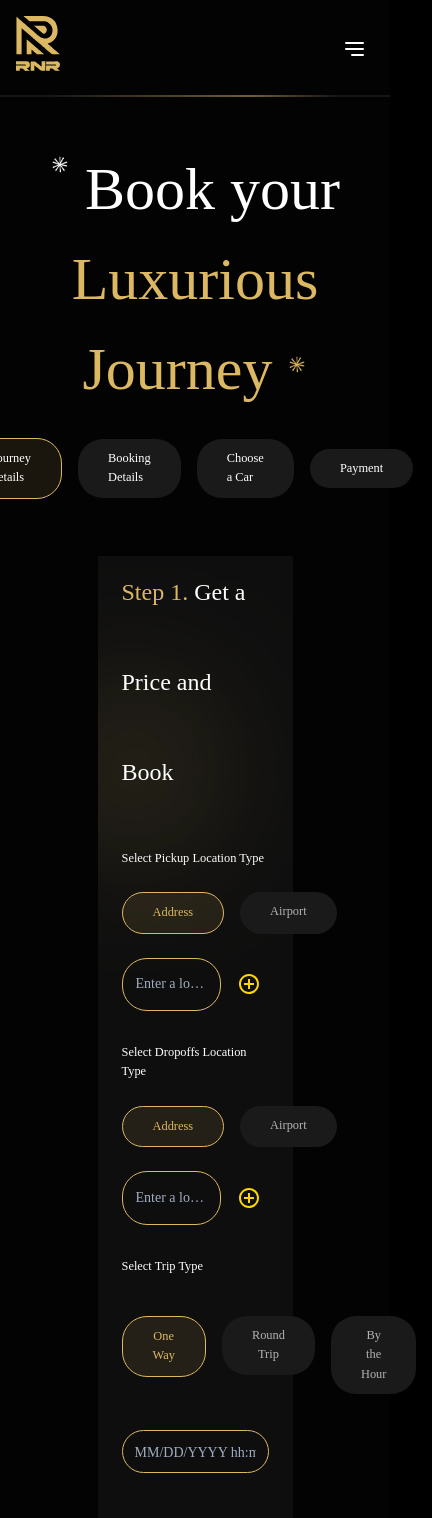
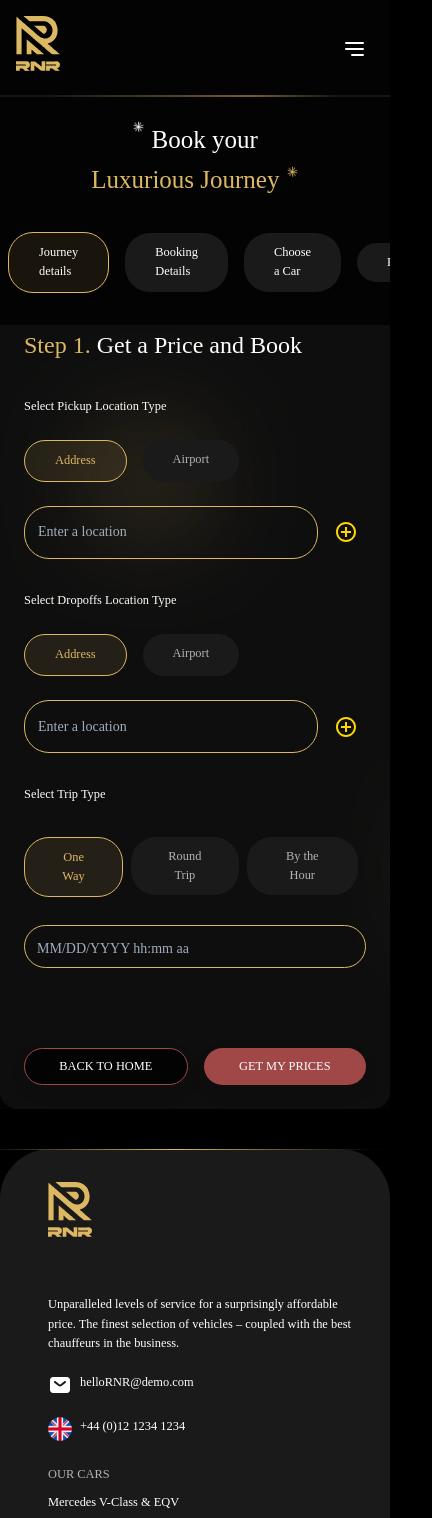
Before and after one commit to ProfiecientGroup/rnr-website, a Next.js app: page /booking in a window 390 px wide. Shown: the top 1518 px of the page, 432 px wide, since content can reach past the window. Built offline with nearby package versions, Linux system fonts and the light colour scheme.

Commit message:
fixed design

```diff
--- a/src/screens/Booking/Booking.tsx
+++ b/src/screens/Booking/Booking.tsx
@@ -1,6 +1,7 @@
 import {
   Box,
   Button,
+  Grid,
   Stack,
   Step,
   StepLabel,
@@ -144,9 +145,7 @@ const Booking = () => {
       newErrors.message = "Please enter a message.";
       isValid = false;
     }
-
     setBookingErrors(newErrors);
-
     if (isValid) {
       try {
         setIsLoading(true);
@@ -267,14 +266,6 @@ const Booking = () => {
     return isValid;
   };
 
-  const isStepSkipped = (step: number) => {
-    return skipped.has(step);
-  };
-
-  const handleNext = () => {
-    setCurrentStep((prevActiveStep) => prevActiveStep + 1);
-  };
-
   const handleBack = () => {
     setCurrentStep((prevActiveStep) => prevActiveStep - 1);
   };
@@ -336,7 +327,7 @@ const Booking = () => {
           />
         );
       case 2:
-        return <ChooseACar bookingData={bookingData}/>;
+        return <ChooseACar bookingData={bookingData} />;
       case 3:
         return <Payment />;
       default:
@@ -352,16 +343,15 @@ const Booking = () => {
         spacing={3}
         justifyContent={"center"}
         alignItems={"center"}
-        p={3}
       >
         <Box>
           <Typography sx={classes.experiFont} variant="h6">
             <span>
               <img
                 src={whiteStar.src}
-                height="20px"
-                width="20px"
-                style={{ position: "relative", bottom: 35 }}
+                height={lgUp ? "20px" : "13px"}
+                width={lgUp ? "20px" : "13px"}
+                style={{ position: "relative", bottom: 15 }}
               />
             </span>{" "}
             <span>Book your</span>
@@ -373,20 +363,73 @@ const Booking = () => {
             <span>
               <img
                 src={goldStar.src}
-                height="20px"
-                width="20px"
-                style={{ position: "relative", bottom: 15 }}
+                height={lgUp ? "20px" : "13px"}
+                width={lgUp ? "20px" : "13px"}
+                style={{ position: "relative", bottom: 10 }}
               />
             </span>
           </Typography>
         </Box>
+        <Grid
+          container
+          sx={{
+            display: "flex",
+            alignItems: "center",
+            justifyContent: "center",
+          }}
+        >
+          <Grid
+            item
+            xs={12}
+            sm={12}
+            md={12}
+            lg={12}
+            xl={12}
+            sx={{
+              display: "flex",
+              alignItems: "center",
+              justifyContent: "center",
+              "& .scrollable::-webkit-scrollbar": {
+                width: "5px",
+                height: "5px",
+                transition: "width 0.3s ease", // Add transition for smooth change
+              },
+              "& .scrollable:hover::-webkit-scrollbar": {
+                width: "10px", // Width when hovering over the parent container
+              },
+              "& .scrollable::-webkit-scrollbar-track": {
+                boxShadow: "inset 0 0 6px rgba(0,0,0,0.3)",
+                borderRadius: "10px",
+              },
+              "& .scrollable::-webkit-scrollbar-thumb": {
+                borderRadius: "10px",
+                background: "#000053", // Color for thumb
+              },
+            }}
+          >
+            <Box
+              sx={{
+                [theme.breakpoints.down("md")]: {
+                  overflowX: "scroll",
+                  padding:1
+                },
+              }}
+            >
               <Stepper activeStep={currentStep}>
                 {steps.map((label, index) => (
                   <StepLabel
                     sx={
                       index === currentStep
-                  ? { ...classes.addressBox, marginRight: 2, cursor: "pointer" }
-                  : { ...classes.pickupBox, marginRight: 2, cursor: "pointer" }
+                        ? {
+                            ...classes.addressBox,
+                            marginRight: 2,
+                            cursor: "pointer",
+                          }
+                        : {
+                            ...classes.pickupBox,
+                            marginRight: 2,
+                            cursor: "pointer",
+                          }
                     }
                     key={index}
                     onClick={() => handleStepClick(index)}
@@ -395,7 +438,23 @@ const Booking = () => {
                   </StepLabel>
                 ))}
               </Stepper>
-        <Box>{getBookingSteppers(currentStep)}</Box>
+            </Box>
+          </Grid>
+          <Grid
+            xs={12}
+            sm={12}
+            md={12}
+            lg={12}
+            xl={12}
+            sx={{
+              display: "flex",
+              alignItems: "center",
+              justifyContent: "center",
+            }}
+          >
+            {getBookingSteppers(currentStep)}
+          </Grid>
+        </Grid>
       </Stack>
     </>
   );
--- a/src/screens/Booking/BookingStyles.ts
+++ b/src/screens/Booking/BookingStyles.ts
@@ -22,6 +22,10 @@ const BookingStyles = (theme: Theme) => {
       fontWeight: "400",
       textAlign: "center",
       lineHeight: "90px",
+      [theme.breakpoints.down("sm")]: {
+        fontSize: "25px",
+        lineHeight: "40px",
+      },
     },
     addressBox: {
       width: "Fill (167px)px",
@@ -54,12 +58,15 @@ const BookingStyles = (theme: Theme) => {
       // alignItems: "center",
       padding: 3,
       borderRadius: "18px",
+      [theme.breakpoints.down("md")]: {
+        width: "auto",
+      },
     },
     textInputField: {
       "& .MuiOutlinedInput-root": {
         borderRadius: "25px",
         fontSize: 20,
-        color:"#fff  !important"
+        color: "#fff  !important",
       },
       "& input:-webkit-autofill": {
         WebkitBoxShadow: "0 0 0 100px #1a1a1a inset !important",
@@ -135,36 +142,47 @@ const BookingStyles = (theme: Theme) => {
       // alignItems: "center",
       padding: 3,
       borderRadius: "18px",
+      [theme.breakpoints.down("md")]: {
+        width: "auto",
+      },
     },
     selectMenu: {
       width: "100%",
       borderRadius: "25px",
+      border: "0.5px solid #DDB863",
       "& .MuiInputBase-root": {
         borderRadius: "25px",
+        border: "0.5px solid #DDB863",
         "& .MuiOutlinedInput-notchedOutline": {
           borderColor: "#DDB863",
           borderRadius: "25px",
+          border: "0.5px solid #DDB863",
         },
         "&:hover .MuiOutlinedInput-notchedOutline": {
           borderColor: "#DDB863",
           borderRadius: "25px",
+          border: "0.5px solid #DDB863",
         },
         "&.Mui-focused .MuiOutlinedInput-notchedOutline": {
           borderColor: "#DDB863",
           borderRadius: "25px",
+          border: "0.5px solid #DDB863",
         },
       },
       "& .MuiSelect-select": {
         borderRadius: "25px !important",
+        border: "0.5px solid #DDB863",
       },
       "& .MuiInputBase-input": {
         borderRadius: "25px",
         padding: "12px 12px",
         background: "transparent",
+        border: "0.5px solid #DDB863",
       },
       "& .MuiMenu-paper": {
         background: "transparent",
         borderRadius: "25px",
+        border: "0.5px solid #DDB863",
       },
     },
     optionStyle: {
@@ -191,16 +209,16 @@ const BookingStyles = (theme: Theme) => {
     },
     timePicker: {
       paddingTop: "12px",
-      borderRadius: "25px",
+      borderRadius: "25px !important",
       "& .MuiOutlinedInput-root": {
-        borderRadius: "25px",
+        borderRadius: "25px !important",
         backgroundColor: "transparent",
       },
       "& .MuiOutlinedInput-input": {
         padding: "8.5px 14px",
         paddingRight: "1px",
         borderColor: "#DDB863",
-        borderRadius: "25px",
+        borderRadius: "25px !important",
       },
       "& .MuiInputAdornment-root": {
         marginLeft: "0px",
@@ -212,11 +230,12 @@ const BookingStyles = (theme: Theme) => {
       "& .MuiFilledInput-input": {
         paddingTop: "12px",
         borderColor: "#DDB863",
-        borderRadius: "25px",
+        borderRadius: "25px !important",
       },
       backgroundColor: "transparent",
-      "& .css-4fgus2-MuiInputBase-root-MuiFilledInput-root": {
+      "& .css-zpr72u-MuiInputBase-root-MuiFilledInput-root": {
         borderRadius: "25px !important",
+        padding: 1,
       },
     },
   };
--- a/src/screens/Booking/components/BookingDetails.tsx
+++ b/src/screens/Booking/components/BookingDetails.tsx
@@ -252,11 +252,16 @@ const BookingDetails = (props: CustomProps) => {
                 },
               }}
               sx={classes.selectMenu}
+              renderValue={
+                props.formData.bookingDetails?.noOfPassenger !== ""
+                  ? () => props.formData.bookingDetails?.noOfPassenger
+                  : () => "Select no of passenger"
+              }
               displayEmpty
               error={
                 !isTruthy(props.formData.bookingDetails.noOfPassenger) &&
                 props.error.noOfPassenger
-              } // Apply error state
+              }
             >
               {noOfPassenger?.map((passenger, index) => (
                 <MenuItem
@@ -306,6 +311,11 @@ const BookingDetails = (props: CustomProps) => {
                 },
               }}
               sx={classes.selectMenu}
+              renderValue={
+                props.formData.bookingDetails?.noOfSuitcase !== ""
+                  ? () => props.formData.bookingDetails?.noOfSuitcase
+                  : () => "Select no of suitcase"
+              }
               displayEmpty
               error={
                 !isTruthy(props.formData.bookingDetails.noOfSuitcase) &&
@@ -408,8 +418,7 @@ const BookingDetails = (props: CustomProps) => {
   };
 
   return (
-    <Box sx={classes.journeyDetailsBg}>
-      <Stack direction={"column"} spacing={2}>
+    <Box sx={classes.journeyDetailsBg} mt={3}>
       <Typography
         variant="h2"
         sx={{
@@ -418,14 +427,12 @@ const BookingDetails = (props: CustomProps) => {
           textAlign: "start",
         }}
       >
-          <span style={{ color: theme.palette.primary.main }}>Step 3.</span>{" "}
+        <span style={{ color: theme.palette.primary.main }}>Step 2.</span>{" "}
         Booking Details
       </Typography>
       <Container maxWidth="lg">{getForm()}</Container>
       {getSnackBar()}
-
       {getBackDrop()}
-      </Stack>
     </Box>
   );
 };
--- a/src/screens/Booking/components/ChooseACar.tsx
+++ b/src/screens/Booking/components/ChooseACar.tsx
@@ -35,14 +35,6 @@ const carData = [
       "First class chauffeur Free 60 mins airport parking & waiting Free 15 mins waiting for other journeys Includes meet & greet Free cancellation within 24 hours",
     price: "£320.00",
   },
-  {
-    model: "ESTATE",
-    description: ["4 adults", "2 suitcases", "2 carry bags", "WiFi"],
-    imgSrc: car1.src,
-    extraInfo:
-      "First class chauffeur Free 60 mins airport parking & waiting Free 15 mins waiting for other journeys Includes meet & greet Free cancellation within 24 hours",
-    price: "£320.00",
-  },
 ];
 interface CustomProps {
   bookingData: any;
@@ -65,9 +57,11 @@ const ChooseACar = (props: CustomProps) => {
 
   // Map carData and replace price with the corresponding final_price
   const updatedCarData = carData.map((car) => {
-    const matchingPrice = bookingData.prices.find(
-      (p: any) => p.car_class === car.model.toUpperCase().replace(" ", "_")
-    );
+    const matchingPrice =
+      bookingData &&
+      bookingData?.prices?.find(
+        (p: any) => p.car_class === car.model.toUpperCase().replace(" ", "_")
+      );
 
     return {
       ...car,
@@ -78,7 +72,7 @@ const ChooseACar = (props: CustomProps) => {
   });
 
   return (
-    <Box sx={classes.chooseACarBg}>
+    <Box sx={classes.chooseACarBg} mt={3}>
       <Stack direction="column" spacing={1}>
         <Typography
           variant="h2"
@@ -89,7 +83,7 @@ const ChooseACar = (props: CustomProps) => {
             lineHeight: "36px",
           }}
         >
-          <span style={{ color: theme.palette.primary.main }}>Step 2.</span>{" "}
+          <span style={{ color: theme.palette.primary.main }}>Step 3.</span>{" "}
           Available Cars
         </Typography>
         <Typography variant="body2" color={theme.palette.primary.main}>
--- a/src/screens/Booking/components/JourneyDetails.tsx
+++ b/src/screens/Booking/components/JourneyDetails.tsx
@@ -694,22 +694,21 @@ const JourneyDetails = (props: CustomProps) => {
           </Stack>
 
           {/* Trip Type Step */}
-          <Stack direction={"column"} spacing={3}>
+          <Stack direction={"column"} spacing={2}>
             <Typography variant="body2">Select Trip Type</Typography>
             <Stepper activeStep={props.tripTypeActiveStep} alternativeLabel>
               {tripType.map((label, index) => (
                 <StepLabel
                   key={index}
                   onClick={() => handleTripTypeStepClick(index)}
-                  sx={{}}
                 >
                   <Typography
                     variant="body2"
                     sx={{
                       cursor: "pointer",
                       ...(index === props.tripTypeActiveStep
-                        ? { ...classes.addressBox, marginRight: 2 }
-                        : { ...classes.pickupBox, marginRight: 2 }),
+                        ? { ...classes.addressBox, marginRight: 1 }
+                        : { ...classes.pickupBox, marginRight: 1 }),
                     }}
                   >
                     {label}
@@ -717,7 +716,6 @@ const JourneyDetails = (props: CustomProps) => {
                 </StepLabel>
               ))}
             </Stepper>
-            {/* DateTime Picker for Trip Type */}
             {props.tripTypeActiveStep === 0 && (
               <LocalizationProvider dateAdapter={AdapterMoment}>
                 <DateTimePicker
@@ -738,6 +736,7 @@ const JourneyDetails = (props: CustomProps) => {
                 )}
               </LocalizationProvider>
             )}
+            <Stack>
               {props.tripTypeActiveStep === 1 && (
                 <>
                   <LocalizationProvider dateAdapter={AdapterMoment}>
@@ -778,7 +777,8 @@ const JourneyDetails = (props: CustomProps) => {
                   </LocalizationProvider>
                 </>
               )}
-
+            </Stack>
+            <Stack spacing={1}>
               {props.tripTypeActiveStep === 2 && (
                 <>
                   <LocalizationProvider dateAdapter={AdapterMoment}>
@@ -816,6 +816,7 @@ const JourneyDetails = (props: CustomProps) => {
                   />
                 </>
               )}
+            </Stack>
           </Stack>
 
           <Stack direction={"row"} spacing={2}>
--- a/src/screens/Booking/components/Payment.tsx
+++ b/src/screens/Booking/components/Payment.tsx
@@ -31,7 +31,7 @@ const Payment = () => {
   };
 
   return (
-    <Box sx={classes.chooseACarBg}>
+    <Box sx={classes.chooseACarBg} mt={3}>
       <Stack direction="column" spacing={4}>
         <Typography
           variant="h2"
@@ -42,7 +42,7 @@ const Payment = () => {
             lineHeight: "36px",
           }}
         >
-          <span style={{ color: theme.palette.primary.main }}>Step 2.</span>{" "}
+          <span style={{ color: theme.palette.primary.main }}>Step 4.</span>{" "}
           Payment Details
         </Typography>
         <Stack direction="column" spacing={2} sx={carItemStyle}>
```
Also changed, not shown: src/screens/Home/components/ChooseOurCarSection.tsx (+0 -7 lines). Lines whose indentation alone changed are shown as unchanged.
